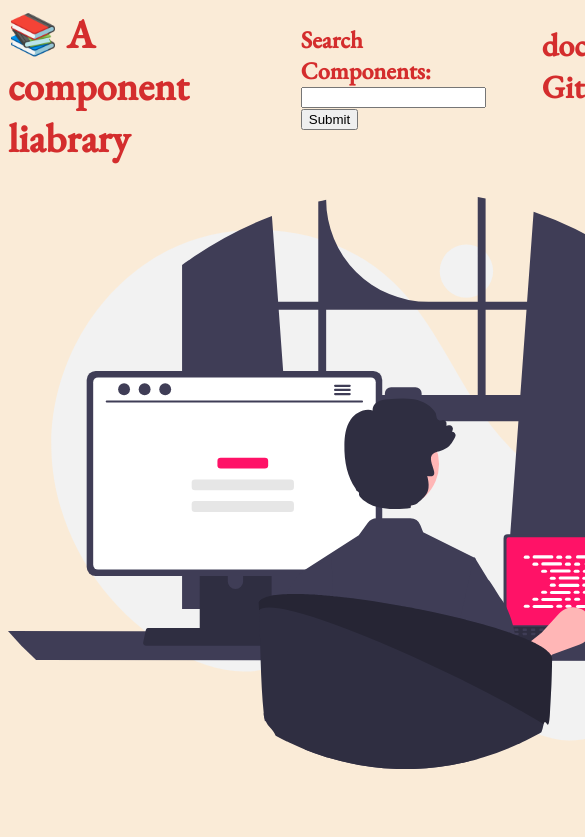
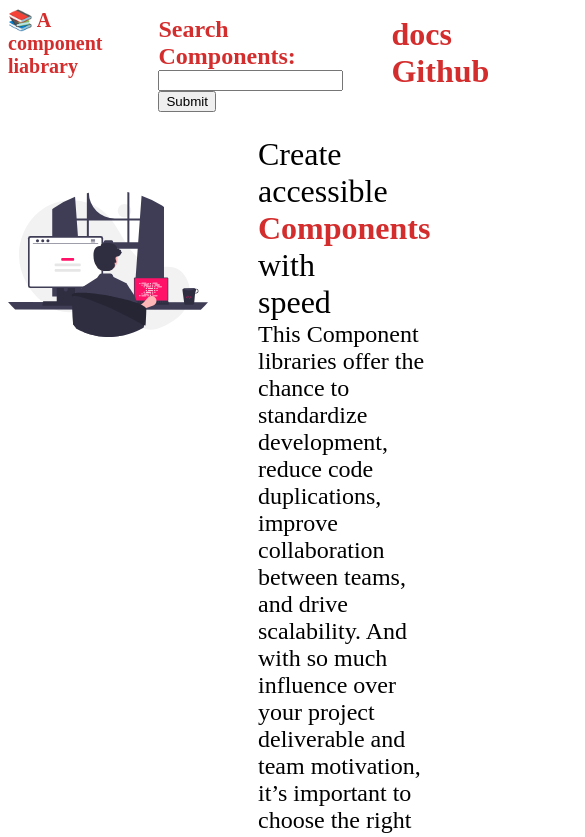
Before and after one commit to ashuashu2/Sage-UI, a plain HTML site: page index.html in a window 390 px wide. Shown: the top 837 px of the page, 585 px wide, since content can reach past the window. Drawn offline with nearby package versions, Linux system fonts and the light colour scheme; a web font is replaced by a local one.

Commit message:
update css

```diff
--- a/style.css
+++ b/style.css
@@ -1,7 +1,6 @@
 @import url('https://fonts.googleapis.com/css2?family=EB+Garamond:wght@400;500&family=Koulen&family=Oswald:wght@300;500&family=Poppins:wght@300&display=swap');
 
-
-
+@import"./alert/alert.css"
 body{
     background-color: antiquewhite;
     max-width: 100%;
@@ -108,3 +107,37 @@ h2{
 
 
 }
+
+
+
+/* ***************responsive************ */
+
+@media only screen and (max-width: 768px)  {
+    /* For mobile phones: */
+    html{
+        font-size: 50%;
+    }
+    .flex{
+        size: 0rem;
+        height: 10vh;
+        width: 100px;
+    }
+    #image{
+      max-width: 50px;
+
+
+    }
+    .hero{
+        margin-top: 10rem;
+        margin-right: 15rem;
+        max-width: 200px;
+
+    }
+    .banner-heading{
+        margin-left: 25rem;
+
+
+    }
+    .small-container{
+        max-width: 100px;
+    }
```
